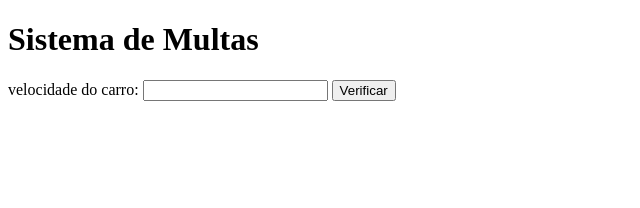
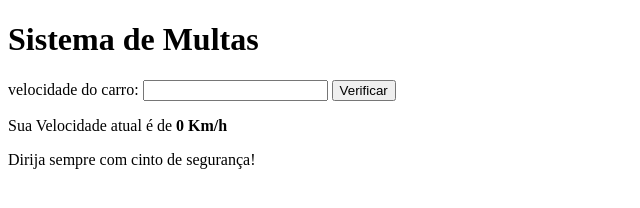
Before and after one commit to kelvinmorais/Curso-em-video-JS, a plain HTML site: page aula11/exe10.html in a window 1280 px wide. Both pictures are taken after a click on the button "Verificar". Shown: the whole page, without its empty margins (0-640 px from the left). Drawn offline with Linux system fonts and the light colour scheme.

Commit message:
fim exe 10

```diff
--- a/aula11/exe10.html
+++ b/aula11/exe10.html
@@ -9,6 +9,24 @@
 <body>
     <h1>Sistema de Multas</h1>
     velocidade do carro: <input type="number" name="txtvel" id="txtvel"> <Km>
-    <input type="button" value="Verificar">
+    <input type="button" value="Verificar" id="button" >
+    <div id="res"></div>
+    <script>
+        var txtb = window.document.querySelector('input#button') //conecta via DOM no elemento input pelo id button
+        txtb.addEventListener('click', calcular) //monitora o evento click na váriavel txtb
+
+        function calcular(){
+            var txtv = window.document.querySelector('input#txtvel') //conecta via DOM no elemento input pelo id txtvel
+            var vel = Number(txtv.value) //transforma o valor capturado pela variavel txtv em númerico
+
+            var txtr = window.document.querySelector('div#res') //conecta via DOM no elemento div pelo id res
+
+            txtr.innerHTML = `<p>Sua Velocidade atual é de <strong>${vel} Km/h</strong></p>`
+            if (vel > 60){ //se velocidade maior que 60km
+                txtr.innerHTML += '<p>Você foi <strong>Multado!</strong></p>'
+            }
+            txtr.innerHTML += '<p>Dirija sempre com cinto de segurança!</p>' //+= para concatenar os textos
+        }
+    </script>
 </body>
 </html>
```
